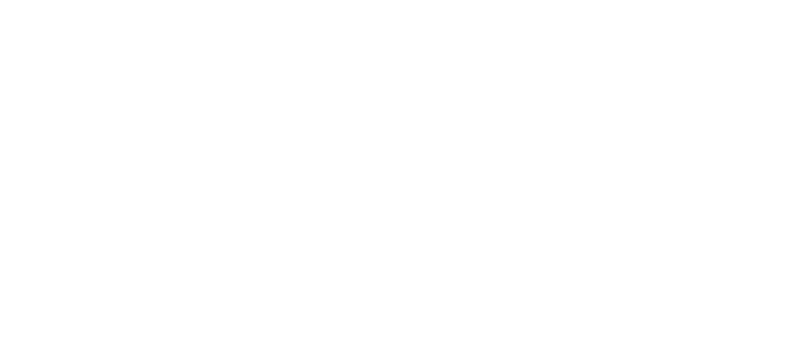
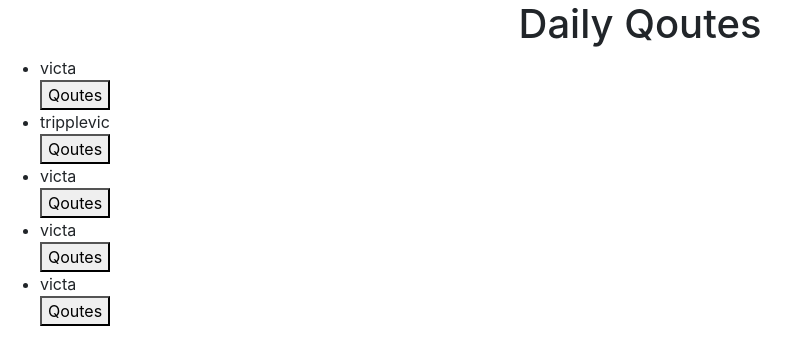
Before and after one commit to jerumanu/qoutes, an Angular app: page / in a window 1280 px wide. Shown: the top 364 px of the page, without its empty margins (0-800 px from the left). Built offline with nearby package versions, Linux system fonts and the light colour scheme.

Commit message:
add qoutes

```diff
--- a/src/app/qoute.ts
+++ b/src/app/qoute.ts
@@ -2,7 +2,7 @@
 
     showDescription:boolean
 
-    constructor( public name:string ,public description:string, public completeDate:Date)
+    constructor( public name :string ,public description :string)
     {
      this.showDescription=false
     }
--- a/src/app/qoute/qoute.component.html
+++ b/src/app/qoute/qoute.component.html
@@ -1,10 +1,11 @@
 <div class="cointainer-fluid">
 <h1 class="text-center">Daily Qoutes</h1>
 <ul>
-    <div *ngfor = "let qoute ofqoutes: let i =index">
+    <div *ngFor = "let qoute of qoutes;let i =index">
      <li>{{qoute.name}}</li>
-     <button(click)=toggleDetail(i)></button>
-    <li><app-qoute-detai   **ngIf="qoute.showDescription"(qoute)="qoute"></app-qoute-detail></li>
+     <button (click)=toggleDetail(i)>Qoutes</button>
+    <app-qoute-detail   *ngIf="qoute.showDescription"[qoute]="qoute"> </app-qoute-detail>
     </div>
 </ul>
+<p *ngIf="qoutes.length > 5">Your  have too many Qoutes </p>
 </div>
--- a/src/app/qoute/qoute.component.ts
+++ b/src/app/qoute/qoute.component.ts
@@ -7,12 +7,19 @@
 })
 export class QouteComponent implements OnInit {
 qoutes :Qoute[] =[
-  new Qoute ("victa","petience pays but bail",new Date(1994,4,2)),
-  new Qoute ("victa","petience pays but bail",new Date(1994,4,2)),
-  new Qoute ("victa","petience pays but bail",new Date(1994,4,2)),
-  new Qoute ("victa","petience pays but bail",new Date(1994,4,2)),
-  new Qoute ("victa","petience pays but bail",new Date(1994,4,2)),
+  new Qoute ("victa","petience pays but pains"),
+  new Qoute ("tripplevic","there is no way to success but success is the way"),
+  new Qoute ("victa",""),
+  new Qoute ("victa","petience pays but bail"),
+  new Qoute ("victa","petience pays but bail"),
+
+
 ]
+
+
+toggleDetail(index){
+  this.qoutes[index].showDescription= !this.qoutes[index].showDescription;
+}
   constructor() { }
 
   ngOnInit(): void {
```
